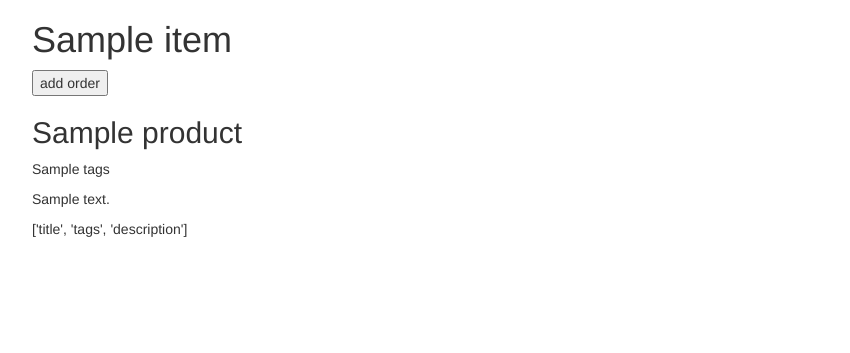
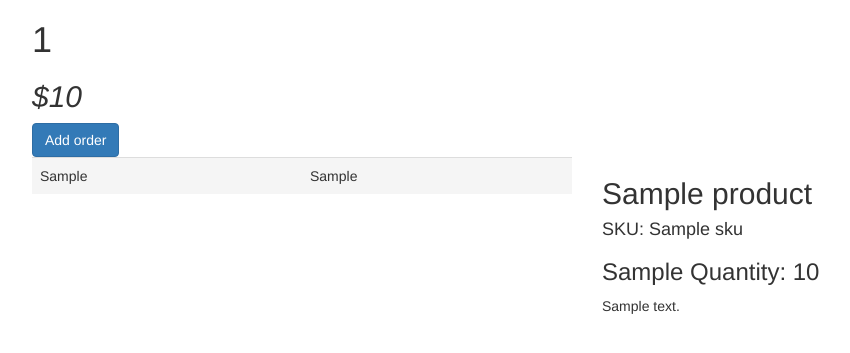
Before and after one commit to sebcampos/ShopifyRepo, a Flask app: template templates/orders_details.html in a window 1280 px wide. Shown: the top 353 px of the page, without its empty margins (53-903 px from the left). Run offline with Flask 2, Linux system fonts and the light colour scheme; the template is opened without the code that fills it: most values are stand-ins (such as "Sample title", 1, 10 or a date in 2020); some libraries are stand-ins or nearby versions.

```diff
--- a/app.py
+++ b/app.py
@@ -56,8 +56,8 @@ def order_page():
     if token not in token_lst:
         return '<h1>refresh session</h1>'
     raw_df = orders_api_call_1()
-    # df = raw_df.loc[raw_df["order_date"] == today_str][["order_ids","fulfillment_status","order_time_raw","name"]]
-    df = [["order_ids","fulfillment_status","order_time_raw","name"]]
+    #df = raw_df.loc[raw_df["order_date"] == today_str][["order_ids","fulfillment_status","order_time_raw","name"]]
+    df = raw_df[["order_ids","fulfillment_status","order_time_raw","name"]]
     if request.method == "POST":
         item = request.form["item"]
         return redirect(url_for("order_details",user=user,token=token, item=item,code=302,response=200))
@@ -69,13 +69,24 @@ def order_details():
     user = request.args.get('user')
     item = request.args.get('item')
     raw_df = orders_api_call()
-    df = raw_df.loc[raw_df.order_id == item]["line_items"]
-    lst = df.item()
+    line_items = raw_df.loc[raw_df.order_id == item]["line_items"].item()
+    customer_info_dict = raw_df.loc[raw_df.order_id == item]["customer_data"].item()
+    customer_info_dict.pop("id")
+    order_price = raw_df.loc[raw_df.order_id == item]["order_price"].item()
     if token not in token_lst:
         return '<h1>refresh session</h1>'
     if request.method == "POST":
-        return "posted"
-    return render_template("orders_details.html",item=item , lst=lst)
+        df = raw_df.loc[raw_df.order_id == item]
+        df["line_items"] = str(df["line_items"])
+        df["customer_data"] = str(df["customer_data"])
+        df["accepted"] = datetime.datetime.now()
+        df["completed"] = None
+        df.to_sql(f"{user}_orders",con=conn,if_exists="append")
+        conn.commit()
+        df = pandas.read_sql(f"select * from {user}_orders",con=conn)
+        return df.to_html()
+
+    return render_template("orders_details.html",id=item , lst=line_items, dict1=customer_info_dict, order_price=order_price)
 
 
 @app.route("/driver_inventory", methods=["GET","POST"])
--- a/static/css/orders_details.css
+++ b/static/css/orders_details.css
@@ -0,0 +1,21 @@
+html,body{
+    overflow-x: hidden;
+}
+
+.table {
+
+    background-color: #f5f5f5;
+    table-layout: fixed;
+}
+
+.table__row:nth-child(even) {
+    background-color: #e5e5e5;
+}
+
+.table__header{
+    text-align:left;
+}
+
+.table__cell {
+    padding: 3px;
+}
--- a/templates/orders_details.html
+++ b/templates/orders_details.html
@@ -7,20 +7,38 @@
     rel="stylesheet"
     href="https://maxcdn.bootstrapcdn.com/bootstrap/3.3.7/css/bootstrap.min.css"
     />
-    <link rel='stylesheet' href='../static/css/orders_page.css'/>
+    <link rel='stylesheet' href='../static/css/orders_details.css'/>
     <title>Order Details</title>
 </head>
 <body>
     <div class="container">
         <div class="container-fluid">
-            <h1>{{ item }}</h1>
-            <button>add order</button>
-            {% for i in lst %}
-            <h2>{{ i["node"]['product']["title"] }}</h2>
-            <p>{{ i["node"]['product']['tags'] }}</p>
-            <p>{{ i["node"]["product"]["description"] }}</p>
-            <p>{{ i["node"]['product'].keys()}} </p>
-            {% endfor %}
+            <h1>{{ id }}</h1>
+            <h2><i> ${{ order_price }} </i></h2>
+            <form action='#' method="POST"><button name="sku" value="{{ id }}" type="submit" class="btn btn-primary">Add order</button></form>
+            <div class="row">
+                <div class="col-xs-6">
+                    {% for i in dict1 %}
+                    <table class ="table">
+                        <tbody>
+                            <tr class="table__row">
+                                <td class="table__cell">{{ i }}</td>
+                                <td class="table__cell">{{ dict1[i] }}</td>
+                            </tr>
+                        </tbody>
+                    </table>
+                    {% endfor %}
+                </div>
+                <div class="col-xs-6">
+                    {% for i in lst %}
+                    <h2>{{ i["node"]['product']["title"]}}</h2>
+                    <h4> SKU: {{ i["node"]['sku'] }}</h4>
+                    <h3>{{ i["node"]['product']['productType'] }} Quantity: {{ i["node"]['quantity'] }}</h3>
+                    <p>{{ i["node"]["product"]["description"] }}</p>
+                    {% endfor %}
+                </div>
+
+            </div>
         </div>
     </div>
 </body>
```
Also changed, not shown: dabase.db (deleted), 1 other file.
